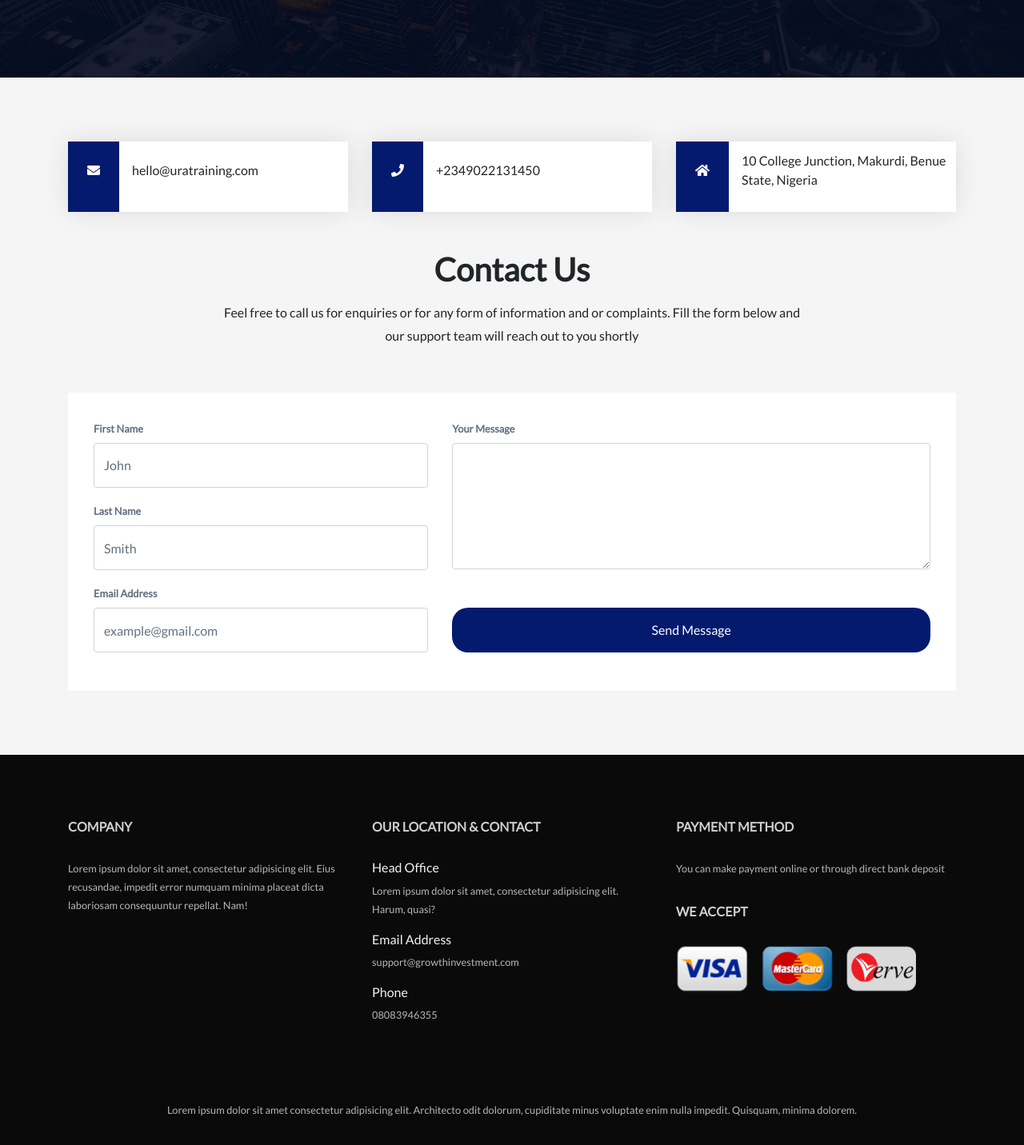
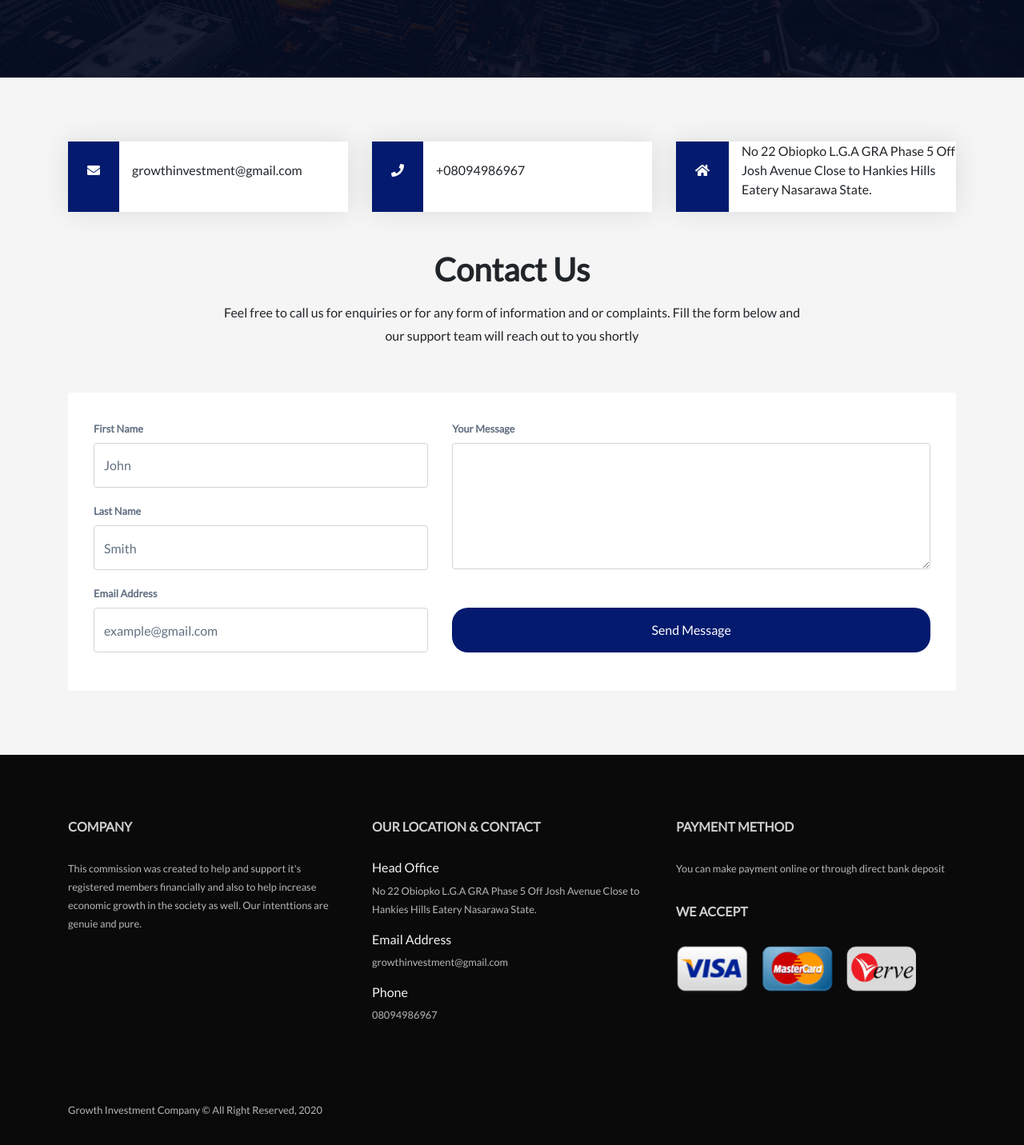
Before and after one commit to Achilles45/growth, a Vue app: page /contact in a window 1280 px wide. Shown: the part 358-1790 px from the top of the page at 80% size. Built offline with nearby package versions, Linux system fonts and the light colour scheme.

Commit message:
Seconde modification

```diff
--- a/src/components/Footer.vue
+++ b/src/components/Footer.vue
@@ -5,16 +5,16 @@
           <div class="row">
               <div class="col-md-4">
                   <h5>Company</h5>
-                  <p>Lorem ipsum dolor sit amet, consectetur adipisicing elit. Eius recusandae, impedit error numquam minima placeat dicta laboriosam consequuntur repellat. Nam!</p>
+                  <p class="intro">This commission was created to help and  support it's registered members financially and also to help increase economic growth in the  society as well. Our intenttions are genuie and pure.</p>
               </div>
                <div class="col-md-4">
                   <h5>Our Location & Contact</h5>
                 <h6>Head Office</h6>
-                <p>Lorem ipsum dolor sit amet, consectetur adipisicing elit. Harum, quasi?</p>
+                <p>No 22 Obiopko L.G.A GRA Phase 5 Off Josh Avenue Close to Hankies Hills Eatery Nasarawa State.</p>
                  <h6>Email Address</h6>
-                <p>support@growthinvestment.com</p>
+                <p>growthinvestment@gmail.com</p>
                  <h6>Phone</h6>
-                <p>08083946355</p>
+                <p><a href="tel:08094986967">08094986967</a></p>
               </div>
               <div class="col-md-4">
                   <h5>Payment Method</h5>
@@ -28,8 +28,8 @@
       <div class="footer__bottom">
           <div class="container">
               <div class="row">
-                  <div class="col-12 text-center">
-                      <p>Lorem ipsum dolor sit amet consectetur adipisicing elit. Architecto odit dolorum, cupiditate minus voluptate enim nulla impedit. Quisquam, minima dolorem.</p>
+                  <div class="col-12">
+                      <p>Growth Investment Company &copy; All Right Reserved, 2020</p>
                   </div>
               </div>
           </div>
@@ -66,6 +66,9 @@ footer{
         opacity: .7;
         line-height: 1.8;
     }
+    // .intro{
+    //     text-transform: capitalize;
+    // }
     .footer__bottom{
         background: #090909;
         color: #fff;
@@ -76,5 +79,8 @@ footer{
         line-height: 1.8;
     }
     }
+    a{
+        color: #fff;
+    }
 }
 </style>
--- a/src/components/Testimonial.vue
+++ b/src/components/Testimonial.vue
@@ -27,7 +27,7 @@
 					</div>
 					<div class="item carousel-item">
 						<div class="img-box"><img src="../assets/images/avatar.png" alt=""></div>
-						<p class="testimonial">Growth Investment has done it again. Instant alert with peace of mind. Invest today and earn. Growth all the way!</p>
+						<p class="testimonial">Growth Investment has done it again. Instant alert with peace of mind. Invest today and earn. Growth Investment all the way!</p>
 						<p class="overview"><b> Chukwuebuka Joshua Okparanze</b>, Regular Investor</p>
 					</div>
                     <div class="item carousel-item">
@@ -37,7 +37,7 @@
 					</div>
                     <div class="item carousel-item">
 						<div class="img-box"><img src="../assets/images/avatar.png" alt=""></div>
-						<p class="testimonial">It's absolutely lovely that I have been matched and paid today after my recommitment yesterday. Weldone Wazobia Investment.</p>
+						<p class="testimonial">It's absolutely lovely that I have been matched and paid today after my recommitment yesterday. Weldone Growth Investment.</p>
 						<p class="overview"><b> Okoye John</b>, Regular Investor</p>
 					</div>
                      <div class="item carousel-item">
--- a/src/router/index.js
+++ b/src/router/index.js
@@ -42,7 +42,7 @@ Vue.use(VueRouter)
   },
   {
     path: '/dashboard/overview',
-    name: 'Dashboard',
+    name: 'dashboard',
     component: Dashboard
   },
   {
--- a/src/views/Contact.vue
+++ b/src/views/Contact.vue
@@ -18,7 +18,7 @@
                         <div class="icon__wrapper">
                                 <p><i class="fa fa-envelope"></i></p>
                         </div>
-                        <p class="pl-3">hello@uratraining.com</p>
+                        <p class="pl-3">growthinvestment@gmail.com</p>
                     </div>
                   </div>
                    <div class="col-md-4">
@@ -26,7 +26,7 @@
                         <div class="icon__wrapper">
                             <p><i class="fa fa-phone"></i></p>
                         </div>
-                        <p class="pl-3">+2349022131450</p>
+                        <p class="pl-3">+08094986967</p>
                     </div>
                   </div>
                    <div class="col-md-4">
@@ -34,7 +34,7 @@
                      <div class="icon__wrapper">
                             <p><i class="fa fa-home"></i></p>
                      </div>
-                        <p class="pl-3">10 College Junction, Makurdi, Benue State, Nigeria</p>
+                        <p class="pl-3">No 22 Obiopko L.G.A GRA Phase 5 Off Josh Avenue Close to Hankies Hills Eatery Nasarawa State.</p>
                     </div>
                   </div>
               </div>
```
